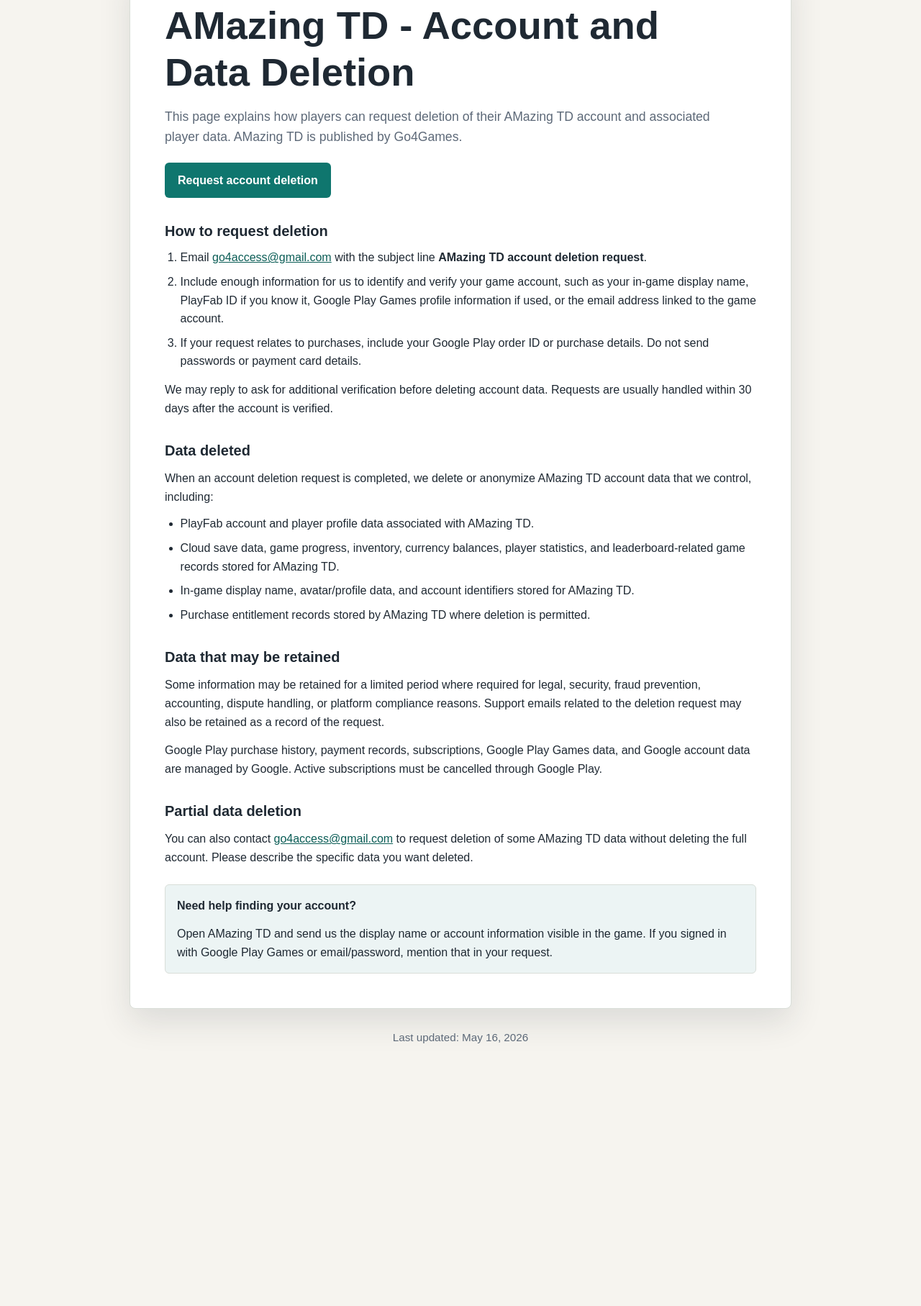
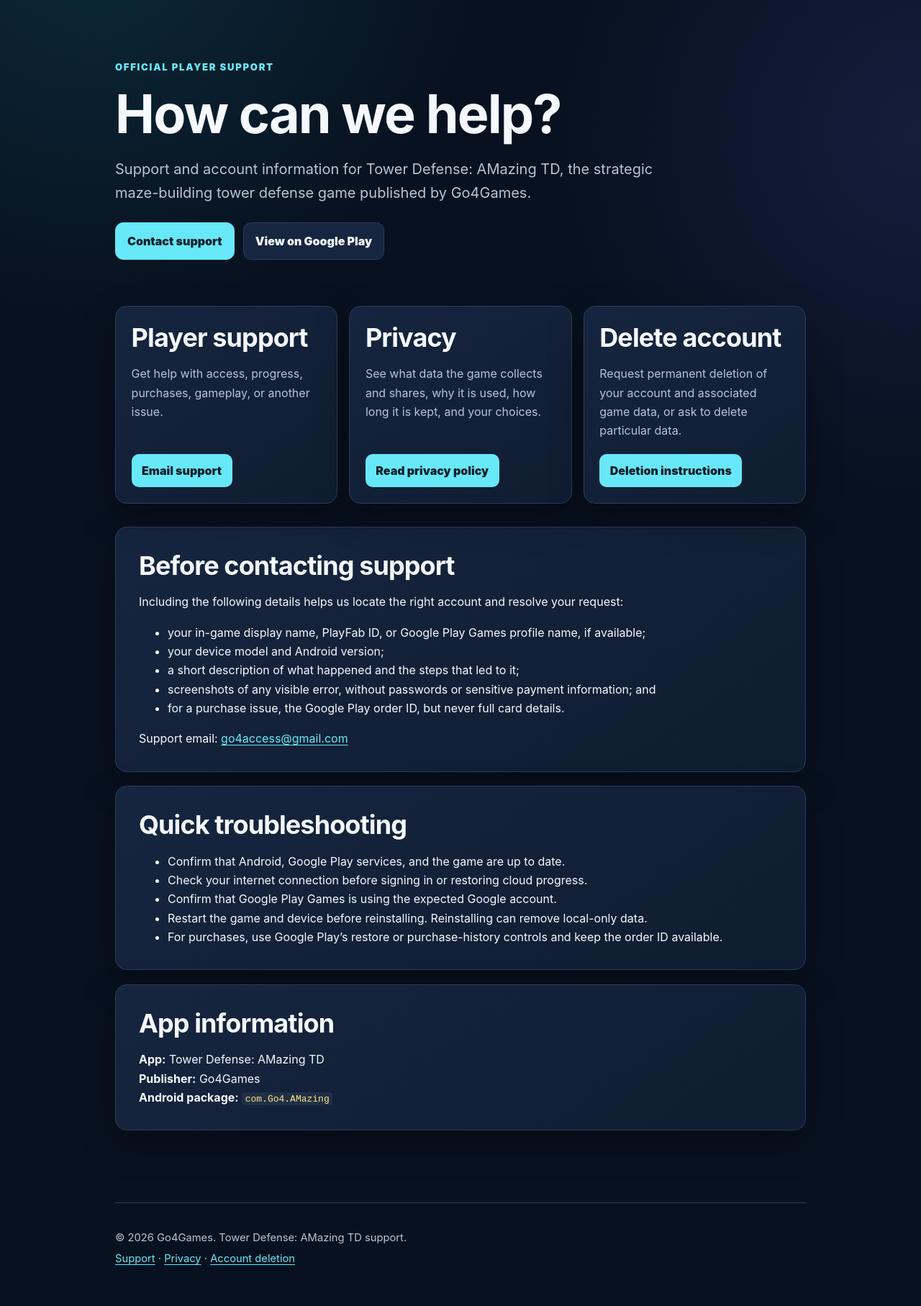
Before and after one commit to GabHook/amazing-td-support, a plain HTML site: page index.html in a window 1280 px wide. Shown: the part 102-1917 px from the top of the page at 72% size. Before the commit the page ends 1613 px from the top, so only its background shows below. Drawn offline with Linux system fonts and the light colour scheme.

Commit message:
Replace deletion-only page with AMazing TD support hub

```diff
--- a/index.html
+++ b/index.html
@@ -3,177 +3,90 @@
 <head>
   <meta charset="utf-8">
   <meta name="viewport" content="width=device-width, initial-scale=1">
-  <title>AMazing TD - Account and Data Deletion</title>
-  <meta name="description" content="Request account and data deletion for AMazing TD.">
-  <style>
-    :root {
-      color-scheme: light dark;
-      --bg: #f6f4ef;
-      --surface: #ffffff;
-      --text: #1f2933;
-      --muted: #5d6978;
-      --accent: #0f766e;
-      --accent-strong: #0b5d56;
-      --border: #d9ded8;
-      --shadow: 0 18px 45px rgba(31, 41, 51, 0.12);
-    }
-
-    @media (prefers-color-scheme: dark) {
-      :root {
-        --bg: #121416;
-        --surface: #1b2024;
-        --text: #eef2f3;
-        --muted: #b4bdc5;
-        --accent: #2dd4bf;
-        --accent-strong: #5eead4;
-        --border: #313941;
-        --shadow: none;
-      }
-    }
-
-    * {
-      box-sizing: border-box;
-    }
-
-    body {
-      margin: 0;
-      font-family: Arial, Helvetica, sans-serif;
-      line-height: 1.6;
-      background: var(--bg);
-      color: var(--text);
-    }
-
-    main {
-      width: min(920px, calc(100% - 32px));
-      margin: 0 auto;
-      padding: 56px 0;
-    }
-
-    .panel {
-      background: var(--surface);
-      border: 1px solid var(--border);
-      border-radius: 8px;
-      box-shadow: var(--shadow);
-      padding: clamp(24px, 4vw, 48px);
-    }
-
-    h1, h2 {
-      line-height: 1.2;
-      margin: 0;
-    }
-
-    h1 {
-      font-size: clamp(2rem, 5vw, 3.4rem);
-      max-width: 780px;
-    }
-
-    h2 {
-      font-size: 1.25rem;
-      margin-top: 34px;
-    }
-
-    p {
-      margin: 14px 0 0;
-    }
-
-    ul, ol {
-      margin: 12px 0 0;
-      padding-left: 1.35rem;
-    }
-
-    li + li {
-      margin-top: 8px;
-    }
-
-    .lead {
-      color: var(--muted);
-      font-size: 1.1rem;
-      max-width: 760px;
-    }
-
-    .button {
-      display: inline-block;
-      margin-top: 22px;
-      padding: 12px 18px;
-      border-radius: 6px;
-      background: var(--accent);
-      color: #ffffff;
-      font-weight: 700;
-      text-decoration: none;
-    }
-
-    .button:hover,
-    .button:focus {
-      background: var(--accent-strong);
-    }
-
-    .muted {
-      color: var(--muted);
-    }
-
-    .notice {
-      margin-top: 24px;
-      padding: 16px;
-      border: 1px solid var(--border);
-      border-radius: 6px;
-      background: rgba(15, 118, 110, 0.08);
-    }
-
-    footer {
-      margin-top: 28px;
-      color: var(--muted);
-      font-size: 0.95rem;
-      text-align: center;
-    }
-
-    a {
-      color: var(--accent-strong);
-    }
-  </style>
+  <title>Support — Tower Defense: AMazing TD</title>
+  <meta name="description" content="Official support, privacy, and account deletion information for Tower Defense: AMazing TD.">
+  <link rel="canonical" href="https://gabhook.github.io/amazing-td-support/">
+  <link rel="stylesheet" href="styles.css">
 </head>
 <body>
-  <main>
-    <section class="panel" aria-labelledby="page-title">
-      <h1 id="page-title">AMazing TD - Account and Data Deletion</h1>
-      <p class="lead">This page explains how players can request deletion of their AMazing TD account and associated player data. AMazing TD is published by Go4Games.</p>
+  <a class="skip-link" href="#content">Skip to content</a>
+  <header class="site-header">
+    <nav class="nav" aria-label="Primary navigation">
+      <a class="brand" href="index.html">AMazing TD <span>Support</span></a>
+      <div class="nav-links">
+        <a href="index.html" aria-current="page">Support</a>
+        <a href="privacy.html">Privacy</a>
+        <a href="account-deletion.html">Delete account</a>
+      </div>
+    </nav>
+  </header>
 
-      <a class="button" href="mailto:go4access@gmail.com?subject=AMazing%20TD%20account%20deletion%20request">Request account deletion</a>
+  <main id="content">
+    <div class="hero">
+      <p class="eyebrow">Official player support</p>
+      <h1>How can we help?</h1>
+      <p class="lede">Support and account information for Tower Defense: AMazing TD, the strategic maze-building tower defense game published by Go4Games.</p>
+      <div class="button-row">
+        <a class="button primary" href="mailto:go4access@gmail.com?subject=AMazing%20TD%20support">Contact support</a>
+        <a class="button" href="https://play.google.com/store/apps/details?id=com.Go4.AMazing">View on Google Play</a>
+      </div>
+    </div>
 
-      <h2>How to request deletion</h2>
-      <ol>
-        <li>Email <a href="mailto:go4access@gmail.com?subject=AMazing%20TD%20account%20deletion%20request">go4access@gmail.com</a> with the subject line <strong>AMazing TD account deletion request</strong>.</li>
-        <li>Include enough information for us to identify and verify your game account, such as your in-game display name, PlayFab ID if you know it, Google Play Games profile information if used, or the email address linked to the game account.</li>
-        <li>If your request relates to purchases, include your Google Play order ID or purchase details. Do not send passwords or payment card details.</li>
-      </ol>
-
-      <p>We may reply to ask for additional verification before deleting account data. Requests are usually handled within 30 days after the account is verified.</p>
-
-      <h2>Data deleted</h2>
-      <p>When an account deletion request is completed, we delete or anonymize AMazing TD account data that we control, including:</p>
-      <ul>
-        <li>PlayFab account and player profile data associated with AMazing TD.</li>
-        <li>Cloud save data, game progress, inventory, currency balances, player statistics, and leaderboard-related game records stored for AMazing TD.</li>
-        <li>In-game display name, avatar/profile data, and account identifiers stored for AMazing TD.</li>
-        <li>Purchase entitlement records stored by AMazing TD where deletion is permitted.</li>
-      </ul>
-
-      <h2>Data that may be retained</h2>
-      <p>Some information may be retained for a limited period where required for legal, security, fraud prevention, accounting, dispute handling, or platform compliance reasons. Support emails related to the deletion request may also be retained as a record of the request.</p>
-
-      <p>Google Play purchase history, payment records, subscriptions, Google Play Games data, and Google account data are managed by Google. Active subscriptions must be cancelled through Google Play.</p>
-
-      <h2>Partial data deletion</h2>
-      <p>You can also contact <a href="mailto:go4access@gmail.com?subject=AMazing%20TD%20data%20deletion%20request">go4access@gmail.com</a> to request deletion of some AMazing TD data without deleting the full account. Please describe the specific data you want deleted.</p>
-
-      <div class="notice">
-        <strong>Need help finding your account?</strong>
-        <p>Open AMazing TD and send us the display name or account information visible in the game. If you signed in with Google Play Games or email/password, mention that in your request.</p>
+    <section aria-label="Support options">
+      <div class="grid">
+        <article class="card">
+          <h2>Player support</h2>
+          <p>Get help with access, progress, purchases, gameplay, or another issue.</p>
+          <a class="action" href="mailto:go4access@gmail.com?subject=AMazing%20TD%20support">Email support</a>
+        </article>
+        <article class="card">
+          <h2>Privacy</h2>
+          <p>See what data the game collects and shares, why it is used, how long it is kept, and your choices.</p>
+          <a class="action" href="privacy.html">Read privacy policy</a>
+        </article>
+        <article class="card">
+          <h2>Delete account</h2>
+          <p>Request permanent deletion of your account and associated game data, or ask to delete particular data.</p>
+          <a class="action" href="account-deletion.html">Deletion instructions</a>
+        </article>
       </div>
     </section>
 
-    <footer>
-      Last updated: May 16, 2026
-    </footer>
+    <section class="panel">
+      <h2>Before contacting support</h2>
+      <p>Including the following details helps us locate the right account and resolve your request:</p>
+      <ul>
+        <li>your in-game display name, PlayFab ID, or Google Play Games profile name, if available;</li>
+        <li>your device model and Android version;</li>
+        <li>a short description of what happened and the steps that led to it;</li>
+        <li>screenshots of any visible error, without passwords or sensitive payment information; and</li>
+        <li>for a purchase issue, the Google Play order ID, but never full card details.</li>
+      </ul>
+      <p>Support email: <a href="mailto:go4access@gmail.com">go4access@gmail.com</a></p>
+    </section>
+
+    <section class="panel">
+      <h2>Quick troubleshooting</h2>
+      <ul>
+        <li>Confirm that Android, Google Play services, and the game are up to date.</li>
+        <li>Check your internet connection before signing in or restoring cloud progress.</li>
+        <li>Confirm that Google Play Games is using the expected Google account.</li>
+        <li>Restart the game and device before reinstalling. Reinstalling can remove local-only data.</li>
+        <li>For purchases, use Google Play’s restore or purchase-history controls and keep the order ID available.</li>
+      </ul>
+    </section>
+
+    <section class="panel">
+      <h2>App information</h2>
+      <p><strong>App:</strong> Tower Defense: AMazing TD<br>
+      <strong>Publisher:</strong> Go4Games<br>
+      <strong>Android package:</strong> <code>com.Go4.AMazing</code></p>
+    </section>
   </main>
+
+  <footer class="site-footer">
+    <p>© 2026 Go4Games. Tower Defense: AMazing TD support.</p>
+    <p><a href="index.html">Support</a> · <a href="privacy.html">Privacy</a> · <a href="account-deletion.html">Account deletion</a></p>
+  </footer>
 </body>
 </html>
```
